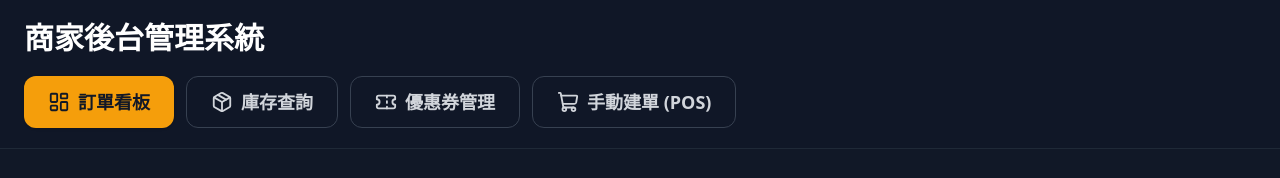
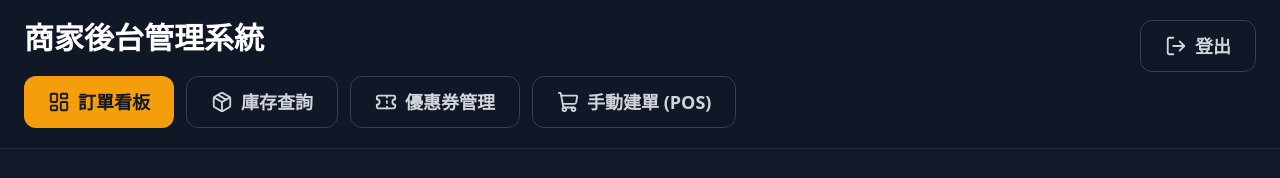
Before and after one commit to RaymondJhao/online-ordering-system-fastapi, a React app in the folder frontend/: page /merchant in a window 1280 px wide. Shown: the top 178 px of the page. Built offline with nearby package versions, Linux system fonts and the light colour scheme; no server answers; sample sign-in values are in the browser's storage; the HTML template or start-up script is replaced by a standard one.

Commit message:
fix(frontend): resolve manual order submission issue and add merchant logout functionality

```diff
--- a/frontend/src/pages/MerchantDashboard.jsx
+++ b/frontend/src/pages/MerchantDashboard.jsx
@@ -7,6 +7,7 @@ import {
   Ticket,
   ShoppingCart,
   CircleCheck,
+  LogOut,
 } from "lucide-react";
 import OrderList from "../components/merchant/OrderList";
 import InventoryPanel from "../components/merchant/InventoryPanel";
@@ -32,6 +33,11 @@ function MerchantDashboard() {
   const handleAuthError = useCallback(() => {
     navigate("/auth", { state: { from: "/merchant" } });
   }, [navigate]);
+
+  const handleLogout = () => {
+    localStorage.removeItem("token");
+    navigate("/auth", { state: { from: "/merchant" } });
+  };
 
   // 庫存資料在頂層共用：庫存查詢頁籤與手動建單 (POS) 頁籤都需要同一份餐點清單，
   // 提到共同的祖先元件才能避免切換頁籤時重複打 API，POS 也才能立刻拿到最新庫存。
@@ -70,7 +76,8 @@ function MerchantDashboard() {
   return (
     <div className="min-h-screen bg-gray-900">
       <header className="sticky top-0 z-30 border-b border-gray-800 bg-gray-900/95 px-6 py-5 backdrop-blur">
-        <div className="mx-auto max-w-7xl">
+        <div className="mx-auto flex max-w-7xl items-start justify-between gap-4">
+          <div>
             <h1 className="text-3xl font-bold text-white">商家後台管理系統</h1>
 
             <nav className="mt-5 flex flex-wrap gap-3">
@@ -94,6 +101,16 @@ function MerchantDashboard() {
                 );
               })}
             </nav>
+          </div>
+
+          <button
+            type="button"
+            onClick={handleLogout}
+            className="flex min-h-[52px] items-center gap-2 rounded-xl border border-gray-700 px-6 text-lg font-bold text-gray-300 transition-colors hover:bg-gray-800"
+          >
+            <LogOut size={22} aria-hidden="true" />
+            登出
+          </button>
         </div>
       </header>
 
```
Lines whose indentation alone changed are shown as unchanged.
